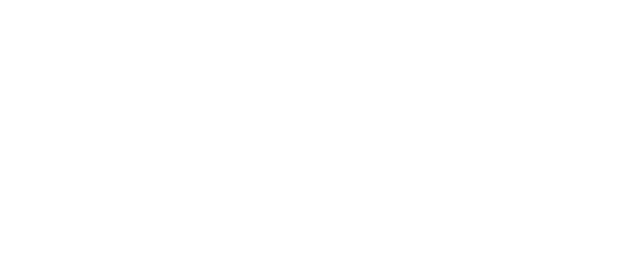
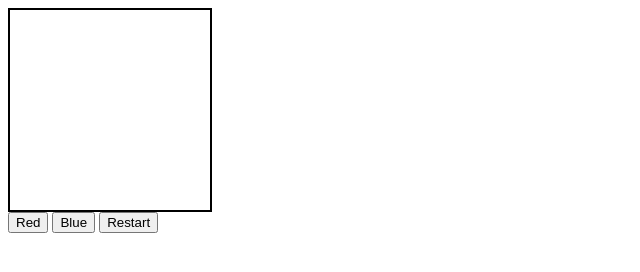
Before and after one commit to Yash135-gif/Javascript, a plain HTML site: page Arrays/array.html in a window 1280 px wide. Shown: the whole page, without its empty margins (0-640 px from the left). Drawn offline with Linux system fonts and the light colour scheme.

Commit message:
new code

```diff
--- a/Arrays/array.html
+++ b/Arrays/array.html
@@ -34,10 +34,10 @@
          <div class="jadoo" style="width: 200px; height: 200px; border: 2px solid black;"></div>
         <button onclick="color()">click me</button> -->
 
-          <!-- <div class="test" style="width: 200px; height: 200px; border: 2px solid black;"></div>
+          <div class="test" style="width: 200px; height: 200px; border: 2px solid black;"></div>
           <button onclick="red()">Red</button>
           <button onclick="blue()">Blue</button>
-          <button onclick="restart()">Restart</button> -->
+          <button onclick="restart()">Restart</button>
 
 
 
```
